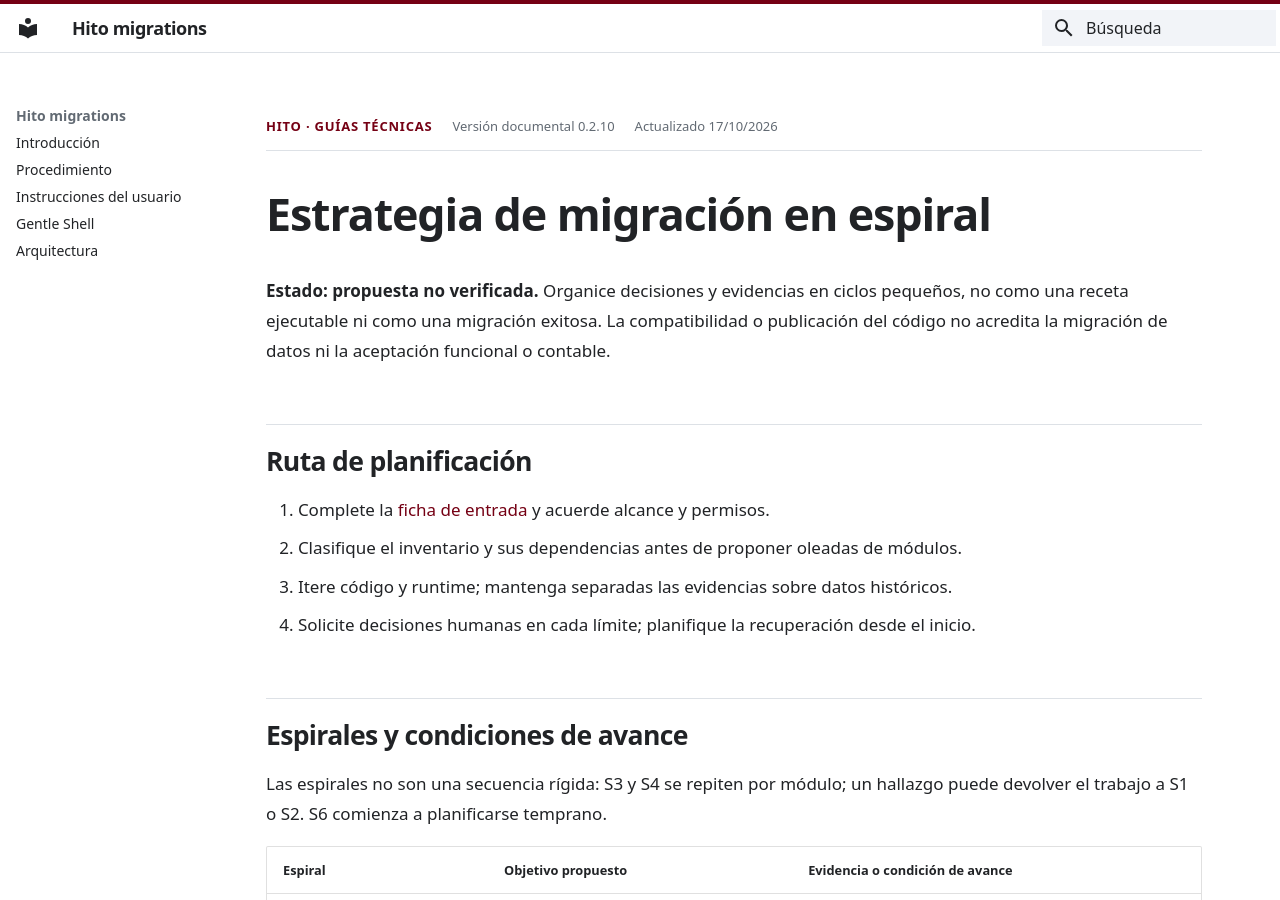
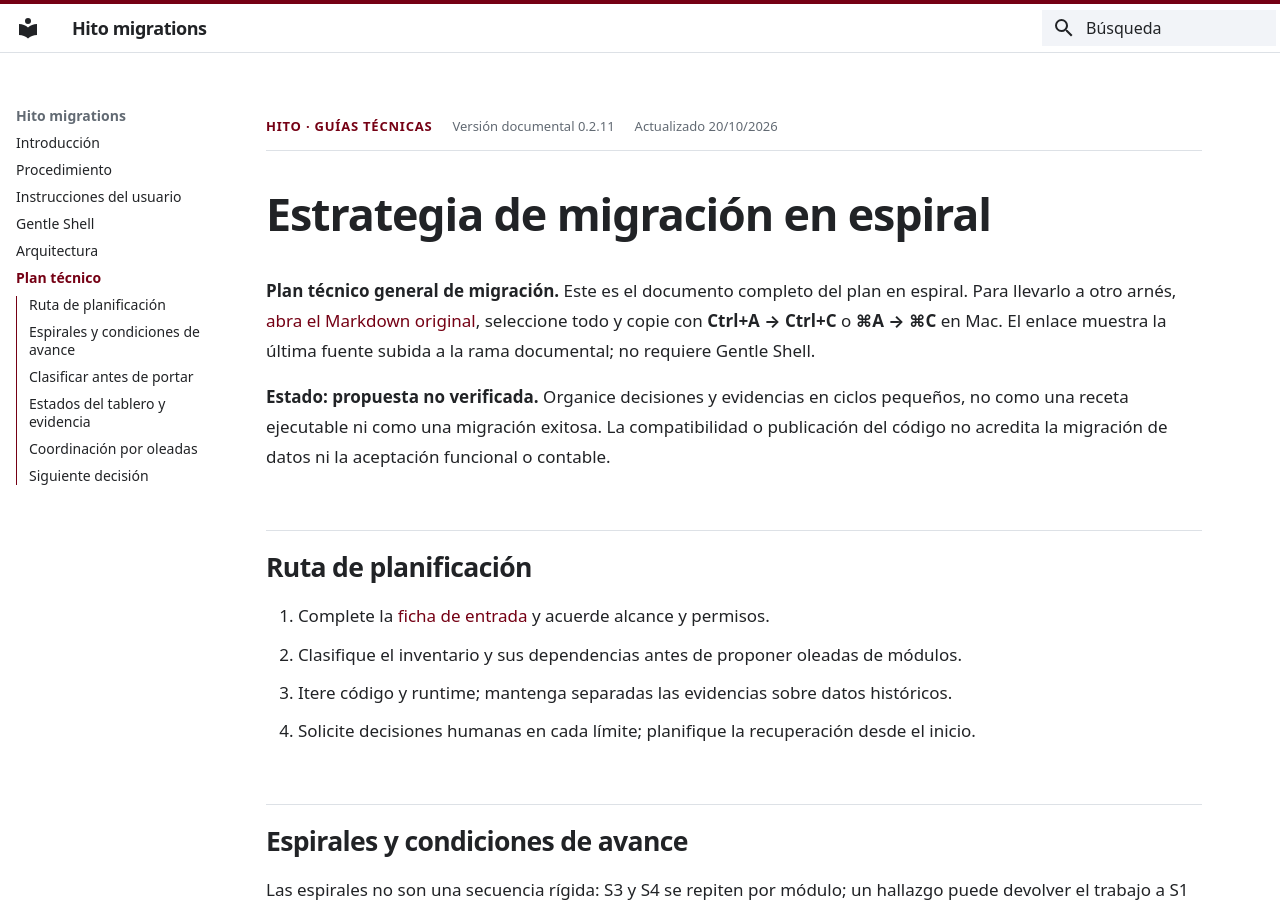
Before and after one commit to hito2026/hito-migrations, an MkDocs documentation site: the page built from docs/spiral-strategy.md, in a window 1280 px wide and 900 px high. Built offline with MkDocs 1.6.1 and Material for MkDocs 9.7.7, drawn with Linux system fonts in a browser that asks for light colours.

Commit message:
docs: publish spiral migration plan as technical plan

```diff
--- a/docs/spiral-strategy.md
+++ b/docs/spiral-strategy.md
@@ -1,4 +1,9 @@
 # Estrategia de migración en espiral
+
+**Plan técnico general de migración.** Este es el documento completo del plan en espiral.
+Para llevarlo a otro arnés, [abra el Markdown original](https://raw.githubusercontent.com/hito2026/hito-migrations/refs/heads/docs/spiral-strategy/docs/spiral-strategy.md),
+seleccione todo y copie con **Ctrl+A → Ctrl+C** o **⌘A → ⌘C** en Mac.
+El enlace muestra la última fuente subida a la rama documental; no requiere Gentle Shell.
 
 **Estado: propuesta no verificada.** Organice decisiones y evidencias en ciclos pequeños,
 no como una receta ejecutable ni como una migración exitosa. La compatibilidad o
--- a/mkdocs.yml
+++ b/mkdocs.yml
@@ -19,8 +19,8 @@ theme:
     - content.code.copy
 extra:
   documentation:
-    version: "0.2.10"
-    updated: "2026-10-17"
+    version: "0.2.11"
+    updated: "2026-10-20"
 extra_css:
   - stylesheets/extra.css
 markdown_extensions:
@@ -31,7 +31,6 @@ plugins:
       lang: es
 not_in_nav: |
   /migration-manual.md
-  /spiral-strategy.md
   /migration-templates.md
   /versions.md
   /recipes.md
@@ -45,3 +44,4 @@ nav:
   - Instrucciones del usuario: user-instructions.md
   - Gentle Shell: gentle-shell.md
   - Arquitectura: architecture.md
+  - Plan técnico: spiral-strategy.md
```
Also changed, not shown: README.md (+14 -7 lines), 1 other file.
